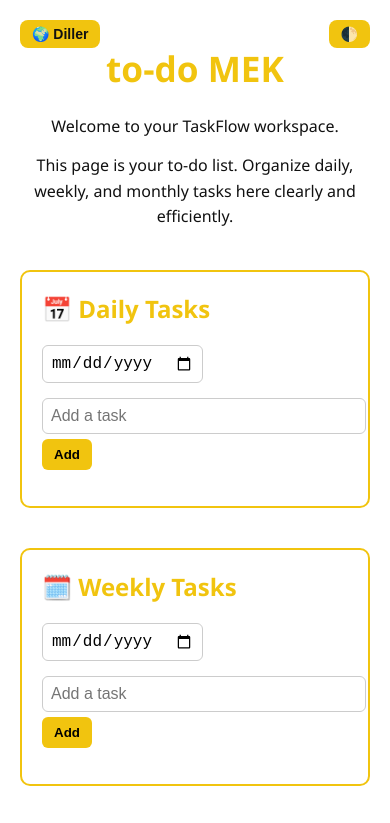
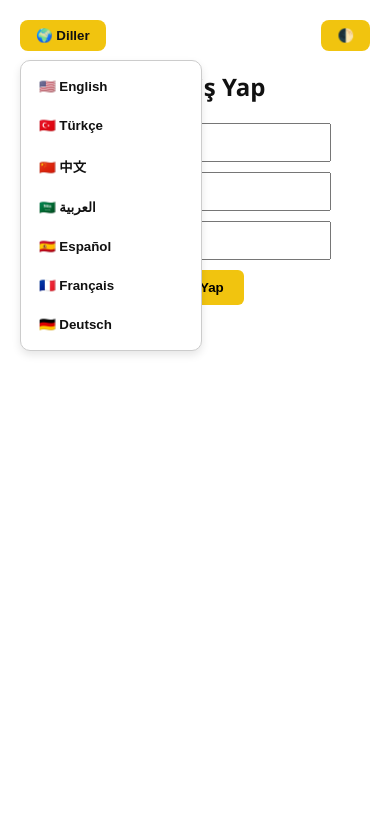
Before and after one commit to kyemree/To-Do-MEK, a plain HTML site: page index.html in a window 390 px wide. Both pictures are taken after a click on the button "🌍 Diller". Shown: the top 823 px of the page. Drawn offline with Linux system fonts and the light colour scheme.

Commit message:
Update index.html

```diff
--- a/index.html
+++ b/index.html
@@ -47,6 +47,7 @@
       font-weight: bold;
       border-radius: 8px;
       cursor: pointer;
+      z-index: 1000;
     }
     .theme-toggle { right: 20px; }
     .lang-toggle { left: 20px; }
@@ -66,6 +67,7 @@
       min-width: 160px;
       z-index: 999;
     }
+
     .lang-menu button {
       background: none;
       border: none;
@@ -76,10 +78,12 @@
       color: var(--color-text);
       border-radius: 6px;
     }
+
     .lang-menu button:hover {
       background-color: #f1f1f1;
       color: #000;
     }
+
     #desc2 {
       margin-top: 10px;
       font-size: 1rem;
@@ -88,31 +92,35 @@
       margin-left: auto;
       margin-right: auto;
     }
+
     .todo-panel {
       margin-top: 40px;
       display: flex;
       flex-direction: column;
       gap: 40px;
     }
+
     .todo-section {
       border: 2px solid var(--color-accent);
       border-radius: 10px;
       padding: 20px;
       text-align: left;
     }
+
     .todo-section h2 {
       margin-top: 0;
       color: var(--color-accent);
     }
+
     .todo-section input[type="date"],
     .todo-section input[type="text"] {
       padding: 8px;
-      font-size: 1rem;
       margin-bottom: 10px;
+      margin-right: 10px;
       border-radius: 6px;
       border: 1px solid #ccc;
-      width: calc(50% - 10px);
     }
+
     .todo-section button {
       padding: 8px 12px;
       background-color: var(--color-accent);
@@ -121,66 +129,56 @@
       font-weight: bold;
       cursor: pointer;
     }
-    .todo-section ul {
-      list-style: disc;
-      padding-left: 20px;
-    }
-    .todo-section li {
-      display: flex;
-      justify-content: space-between;
-      align-items: center;
-      margin: 5px 0;
-    }
-    .todo-section li button {
-      background-color: red;
-      color: white;
-      border: none;
-      border-radius: 4px;
-      cursor: pointer;
-      padding: 2px 6px;
+
+    #loginSection {
+      max-width:500px;
+      margin:30px auto;
+      text-align:center;
     }
 
-    /* Responsive */
-    @media (max-width: 600px) {
-      body {
-        padding: 20px;
-      }
-      .todo-section input[type="text"] {
-        width: 100%;
-        margin: 5px 0;
-      }
-      .theme-toggle, .lang-toggle {
-        font-size: 14px;
-        padding: 6px 12px;
-      }
+    #loginSection input {
+      width: 80%;
+      padding: 10px;
+      margin-bottom: 10px;
+    }
+
+    #loginSection button {
+      padding: 10px 20px;
+      background-color: #f1c40f;
+      border: none;
+      border-radius: 6px;
+      font-weight: bold;
+      cursor: pointer;
     }
   </style>
 </head>
 <body>
-  <button class="theme-toggle" onclick="toggleTheme()">🌓</button>
+  <button class="theme-toggle" onclick="window.toggleTheme()">🌓</button>
+  <button class="lang-toggle" onclick="window.toggleLangMenu()">🌍 Diller</button>
+  <div class="lang-menu" id="langMenu">
+    <button onclick="window.changeLang('en')">🇺🇸 English</button>
+    <button onclick="window.changeLang('tr')">🇹🇷 Türkçe</button>
+    <button onclick="window.changeLang('zh')">🇨🇳 中文</button>
+    <button onclick="window.changeLang('ar')">🇸🇦 العربية</button>
+    <button onclick="window.changeLang('es')">🇪🇸 Español</button>
+    <button onclick="window.changeLang('fr')">🇫🇷 Français</button>
+    <button onclick="window.changeLang('de')">🇩🇪 Deutsch</button>
+  </div>
 
-  <div class="language-dropdown">
-    <button class="lang-toggle" onclick="toggleLangMenu()">🌍 Diller</button>
-    <div class="lang-menu" id="langMenu">
-      <button onclick="changeLang('en')">🇺🇸 English</button>
-      <button onclick="changeLang('tr')">🇹🇷 Türkçe</button>
-      <button onclick="changeLang('zh')">🇨🇳 中文</button>
-      <button onclick="changeLang('ar')">🇸🇦 العربية</button>
-      <button onclick="changeLang('es')">🇪🇸 Español</button>
-      <button onclick="changeLang('fr')">🇫🇷 Français</button>
-      <button onclick="changeLang('de')">🇩🇪 Deutsch</button>
-    </div>
+  <div id="loginSection">
+    <h2>🔐 Giriş Yap</h2>
+    <input type="text" id="nameInput" placeholder="Ad Soyad"><br>
+    <input type="email" id="emailInput" placeholder="E-posta"><br>
+    <input type="password" id="passwordInput" placeholder="Şifre"><br>
+    <button onclick="window.loginUser()">Giriş Yap</button>
   </div>
 
   <div class="content">
     <h1 id="title">to-do MEK</h1>
     <p id="desc">Welcome to your TaskFlow workspace.</p>
-    <p id="desc2">This page is your to-do list. Organize daily, weekly, and monthly tasks here clearly and efficiently.</p>
+    <p id="desc2">This page is your to-do list. Organize daily, weekly, monthly, and yearly tasks here clearly and efficiently.</p>
 
-    <p id="taskStats" style="text-align:center;font-weight:bold;margin-top:20px;"></p>
-
-    <div class="todo-panel" id="todoSection">
-      <!-- Daily -->
+    <div class="todo-panel">
       <div class="todo-section">
         <h2>📅 Daily Tasks</h2>
         <input type="date" id="dailyDate" />
@@ -189,7 +187,6 @@
         <ul id="dailyList"></ul>
       </div>
 
-      <!-- Weekly -->
       <div class="todo-section">
         <h2>🗓️ Weekly Tasks</h2>
         <input type="date" id="weeklyDate" />
@@ -198,7 +195,6 @@
         <ul id="weeklyList"></ul>
       </div>
 
-      <!-- Monthly -->
       <div class="todo-section">
         <h2>📆 Monthly Tasks</h2>
         <input type="date" id="monthlyDate" />
@@ -207,7 +203,6 @@
         <ul id="monthlyList"></ul>
       </div>
 
-      <!-- Yearly -->
       <div class="todo-section">
         <h2>📈 Yearly Tasks</h2>
         <input type="date" id="yearlyDate" />
@@ -218,24 +213,7 @@
     </div>
   </div>
 
-  <!-- Firebase -->
-  <script type="module">
-    import { initializeApp } from "https://www.gstatic.com/firebasejs/11.10.0/firebase-app.js";
-    import { getAnalytics } from "https://www.gstatic.com/firebasejs/11.10.0/firebase-analytics.js";
-
-    const firebaseConfig = {
-      apiKey: "AIzaSyBT7H0k34FsgMsCPWUAIs9e_6g_PkNkkgs",
-      authDomain: "to-do-mek.firebaseapp.com",
-      projectId: "to-do-mek",
-      storageBucket: "to-do-mek.appspot.com",
-      messagingSenderId: "436508646106",
-      appId: "1:436508646106:web:face78a82b5e8a9d3423e3",
-      measurementId: "G-12FQP4DM3T"
-    };
-
-    const app = initializeApp(firebaseConfig);
-    const analytics = getAnalytics(app);
-
+  <script>
     const translations = {
       en: {
         title: "to-do MEK",
@@ -249,32 +227,18 @@
       }
     };
 
-    function toggleLangMenu() {
+    window.toggleLangMenu = function () {
       const menu = document.getElementById("langMenu");
       menu.style.display = menu.style.display === "flex" ? "none" : "flex";
     }
 
-    function getLangFromURL() {
-      const params = new URLSearchParams(window.location.search);
-      return params.get('lang') || 'en';
-    }
-
-    function changeLang(lang) {
+    window.changeLang = function (lang) {
       const newURL = new URL(window.location.href);
       newURL.searchParams.set('lang', lang);
       window.location.href = newURL.toString();
     }
 
-    function applyLang() {
-      const lang = getLangFromURL();
-      const t = translations[lang] || translations.en;
-      document.getElementById('title').textContent = t.title;
-      document.getElementById('desc').textContent = t.desc;
-      document.getElementById('desc2').textContent = t.desc2;
-      document.title = t.title;
-    }
-
-    function toggleTheme() {
+    window.toggleTheme = function () {
       const html = document.documentElement;
       const current = html.getAttribute('data-theme');
       const newTheme = current === 'dark' ? 'light' : 'dark';
@@ -282,49 +246,46 @@
       localStorage.setItem('theme', newTheme);
     }
 
-    function showNotification(task) {
-      if ("Notification" in window && Notification.permission === "granted") {
-        new Notification("Task Reminder", { body: task });
+    window.loginUser = function () {
+      const name = document.getElementById("nameInput").value.trim();
+      const email = document.getElementById("emailInput").value.trim();
+      const password = document.getElementById("passwordInput").value.trim();
+      if (!name || !email || !password) {
+        alert("Lütfen tüm alanları doldurun.");
+        return;
       }
-    }
-
-    function requestNotificationPermission() {
-      if ("Notification" in window && Notification.permission !== "granted") {
-        Notification.requestPermission();
-      }
-    }
-
-    function updateStats() {
-      const daily = document.getElementById("dailyList").children.length;
-      const weekly = document.getElementById("weeklyList").children.length;
-      const monthly = document.getElementById("monthlyList").children.length;
-      const yearly = document.getElementById("yearlyList").children.length;
-      const total = daily + weekly + monthly + yearly;
-      document.getElementById("taskStats").textContent =
-        `📊 Total Tasks: ${total} (🗓️ Daily: ${daily}, 📅 Weekly: ${weekly}, 📆 Monthly: ${monthly}, 📈 Yearly: ${yearly})`;
+      localStorage.setItem("userName", name);
+      localStorage.setItem("userEmail", email);
+      document.getElementById("loginSection").style.display = "none";
+      document.querySelector(".content").style.display = "block";
+      const greeting = document.createElement("h3");
+      greeting.textContent = `👋 Hoş geldin, ${name}!`;
+      greeting.style.marginTop = "20px";
+      document.querySelector(".content").insertBefore(greeting, document.querySelector(".content").firstChild);
     }
 
     function addTask(type) {
       const input = document.getElementById(`${type}Input`);
       const list = document.getElementById(`${type}List`);
       const date = document.getElementById(`${type}Date`).value;
-
       if (input.value.trim() !== "") {
         const li = document.createElement("li");
-        li.innerHTML = `${date ? "[" + date + "] " : ""}${input.value}
-          <button onclick="this.parentElement.remove(); updateStats();">X</button>`;
+        li.textContent = `${date ? "[" + date + "] " : ""}${input.value}`;
         list.appendChild(li);
-        showNotification(input.value);
-        updateStats();
         input.value = "";
       }
     }
 
     window.onload = () => {
-      applyLang();
+      document.querySelector('.content').style.display = 'none';
       const savedTheme = localStorage.getItem('theme') || 'light';
       document.documentElement.setAttribute('data-theme', savedTheme);
-      requestNotificationPermission();
+      const lang = new URLSearchParams(window.location.search).get("lang") || "en";
+      const t = translations[lang] || translations.en;
+      document.getElementById("title").textContent = t.title;
+      document.getElementById("desc").textContent = t.desc;
+      document.getElementById("desc2").textContent = t.desc2;
+      document.title = t.title;
     };
   </script>
 </body>
```
